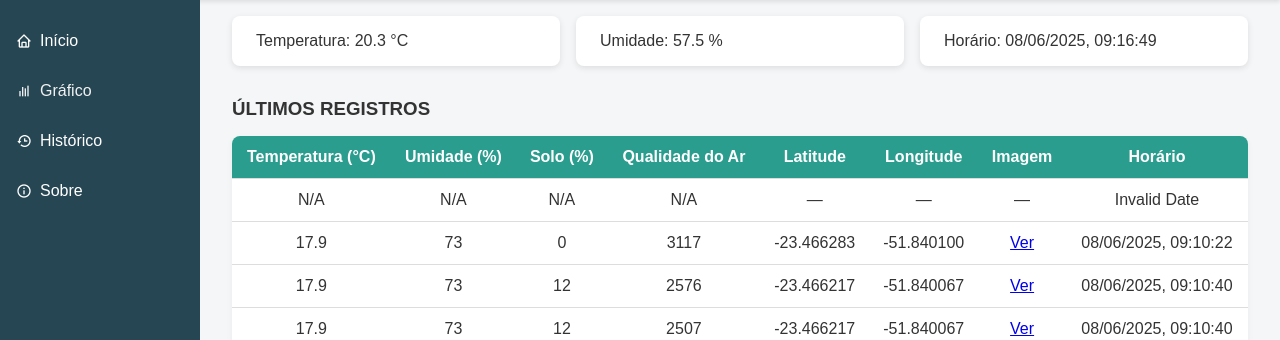
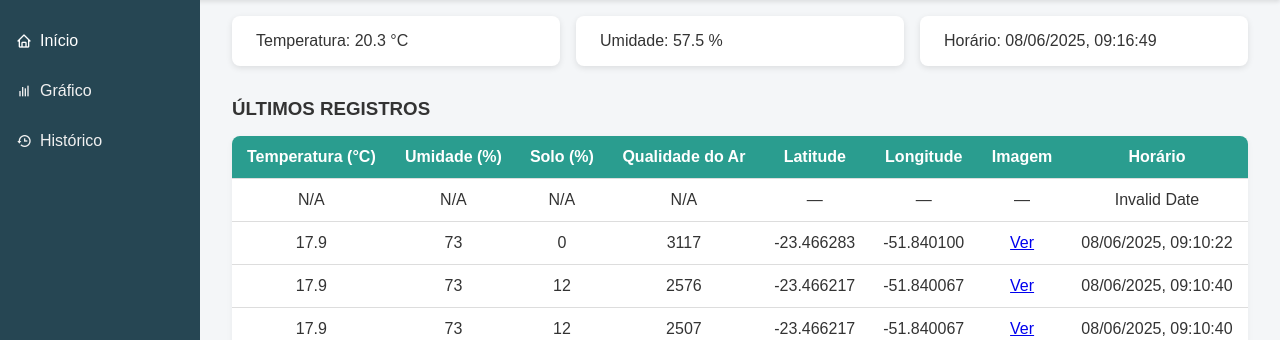
Before and after one commit to 30Lima/The-Guardians-eye-iot, a Flask app: page / in a window 1280 px wide. Shown: the part 69-409 px from the top of the page. Run offline with Flask 3, Linux system fonts and the light colour scheme.

Commit message:
feat: add new navigation

```diff
--- a/app/templates/dashboard.html
+++ b/app/templates/dashboard.html
@@ -28,8 +28,12 @@
                         <i class="bx bx-bar-chart"></i> Gráfico
                     </a>
                 </li>
-                <li><i class="bx bx-history"></i> Histórico</li>
-                <li><i class="bx bx-info-circle"></i> Sobre</li>
+                <li>
+                    <a href="/history">
+                        <i class="bx bx-history"></i> Histórico
+                    </a>
+                </li>
+
             </ul>
         </aside>
 
```
